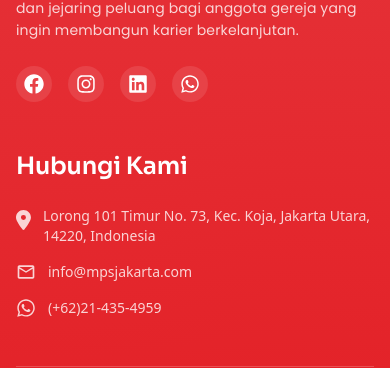
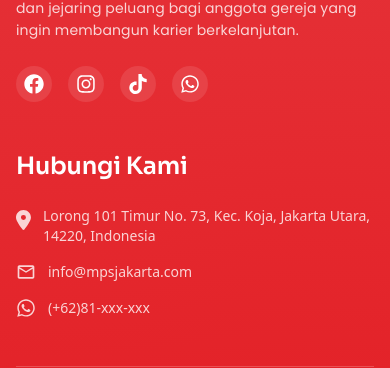
Before and after one commit to jonfry1175/ccc, a Next.js app: page /apply-now in a window 390 px wide. Shown: the part 6663-7031 px from the top of the page. Built offline with nearby package versions, Linux system fonts and the light colour scheme.

Commit message:
Replace LinkedIn link with TikTok link and update WhatsApp and phone numbers in Footer component

```diff
--- a/src/components/atoms/Footer/index.tsx
+++ b/src/components/atoms/Footer/index.tsx
@@ -1,10 +1,6 @@
 import Link from "next/link";
-import {
-  FaWhatsapp,
-  FaInstagram,
-  FaFacebook,
-  FaLinkedin,
-} from "react-icons/fa";
+import { FaWhatsapp, FaInstagram, FaFacebook } from "react-icons/fa";
+import { SiTiktok } from "react-icons/si";
 import { MdOutlineEmail } from "react-icons/md";
 import { FaLocationDot } from "react-icons/fa6";
 
@@ -45,14 +41,16 @@ export default function Footer() {
                 <FaInstagram className="h-5 w-5" />
               </Link>
               <Link
-                href="https://www.linkedin.com"
+                href="https://www.tiktok.com/@mpsjakarta"
+                target="_blank"
                 className="rounded-full bg-primaryWhite/10 p-2 text-primaryWhite transition hover:bg-primaryWhite/20"
-                aria-label="LinkedIn Christianity Crisis Center"
+                aria-label="TikTok Christianity Crisis Center"
               >
-                <FaLinkedin className="h-5 w-5" />
+                <SiTiktok className="h-5 w-5" />
               </Link>
               <Link
-                href="https://wa.me/62214354959"
+                href="https://wa.me/6281xxxxxxx"
+                target="_blank"
                 className="rounded-full bg-primaryWhite/10 p-2 text-primaryWhite transition hover:bg-primaryWhite/20"
                 aria-label="WhatsApp Christianity Crisis Center"
               >
@@ -87,10 +85,10 @@ export default function Footer() {
               <div className="flex items-center gap-3">
                 <FaWhatsapp className="h-5 w-5" />
                 <Link
-                  href="tel:+62214354959"
+                  href="tel:+6281xxxxxxx"
                   className="transition hover:text-primaryWhite"
                 >
-                  (+62)21-435-4959
+                  (+62)81-xxx-xxx
                 </Link>
               </div>
             </div>
```
